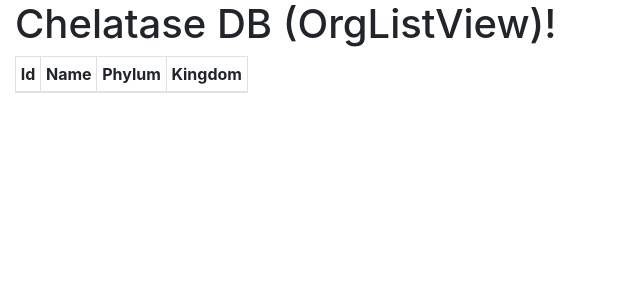
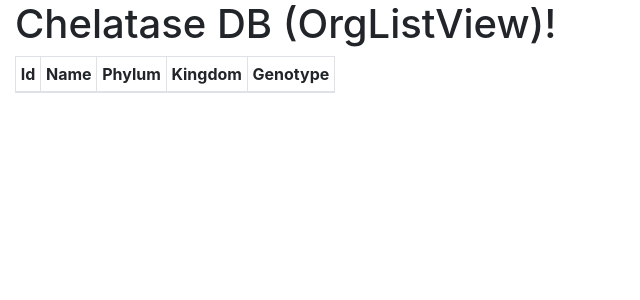
Before and after one commit to vanya-antonov/django_gtdb2, a Django app: page /chelatase_db/ in a window 1280 px wide. Shown: the part 56-356 px from the top of the page, without its empty margins (0-640 px from the left). Run offline with Django 3.2, Linux system fonts and the light colour scheme; data that the repository does not hold is empty; some libraries are stand-ins or nearby versions.

Commit message:
Genotype column was added

```diff
--- a/chelatase_db/templates/chelatase_db/org_list.html
+++ b/chelatase_db/templates/chelatase_db/org_list.html
@@ -9,6 +9,7 @@
 				<th scope="col">Name</th>
 				<th scope="col">Phylum</th>
 				<th scope="col">Kingdom</th>
+				<th scope="col">Genotype</th>
 			</tr>
 		</thead>
     <tbody>
@@ -23,6 +24,7 @@
           </td>
           <td>{{ org.phylum }}</td>
           <td>{{ org.kingdom }}</td>
+          <td>{{ org.prm_dict.chel_genotype_genes }}</td>
         </tr>
       {% endfor %}
     </tbody>
```
